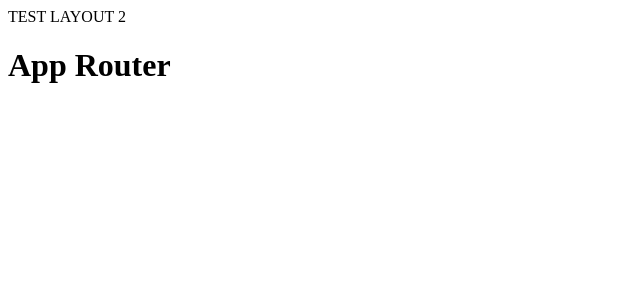
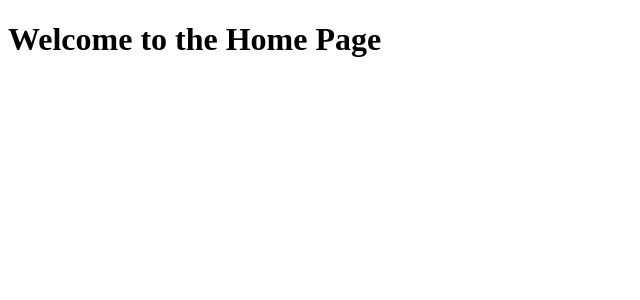
Before and after one commit to raymondshiner/shiner-systems, a Next.js app: page / in a window 1280 px wide. Shown: the top 300 px of the page, without its empty margins (0-640 px from the left). Built offline with nearby package versions, Linux system fonts and the light colour scheme.

Commit message:
barebones page router

```diff
--- a/app/layout.tsx
+++ /dev/null
@@ -1,12 +0,0 @@
-export default function RootLayout({
-  children,
-}: {
-  children: React.ReactNode;
-}) {
-  return (
-    <html lang="en">
-        TEST LAYOUT 2
-      <body>{children}</body>
-    </html>
-  );
-}
--- a/app/page.tsx
+++ /dev/null
@@ -1,7 +0,0 @@
-export const metadata = {
-  title: "App Router",
-};
-
-export default function Page() {
-  return <h1>App Router</h1>;
-}
--- /dev/null
+++ b/components/Home.tsx
@@ -0,0 +1,3 @@
+export default function Home() {
+  return <div>Raymond Shiner</div>;
+}
--- /dev/null
+++ b/pages/index.tsx
@@ -0,0 +1,7 @@
+export default function App() {
+    return (
+        <div>
+            <h1>Welcome to the Home Page</h1>
+        </div>
+    );
+}
```
Also changed, not shown: 2 other files (tests, documents, lock files or other folders).
